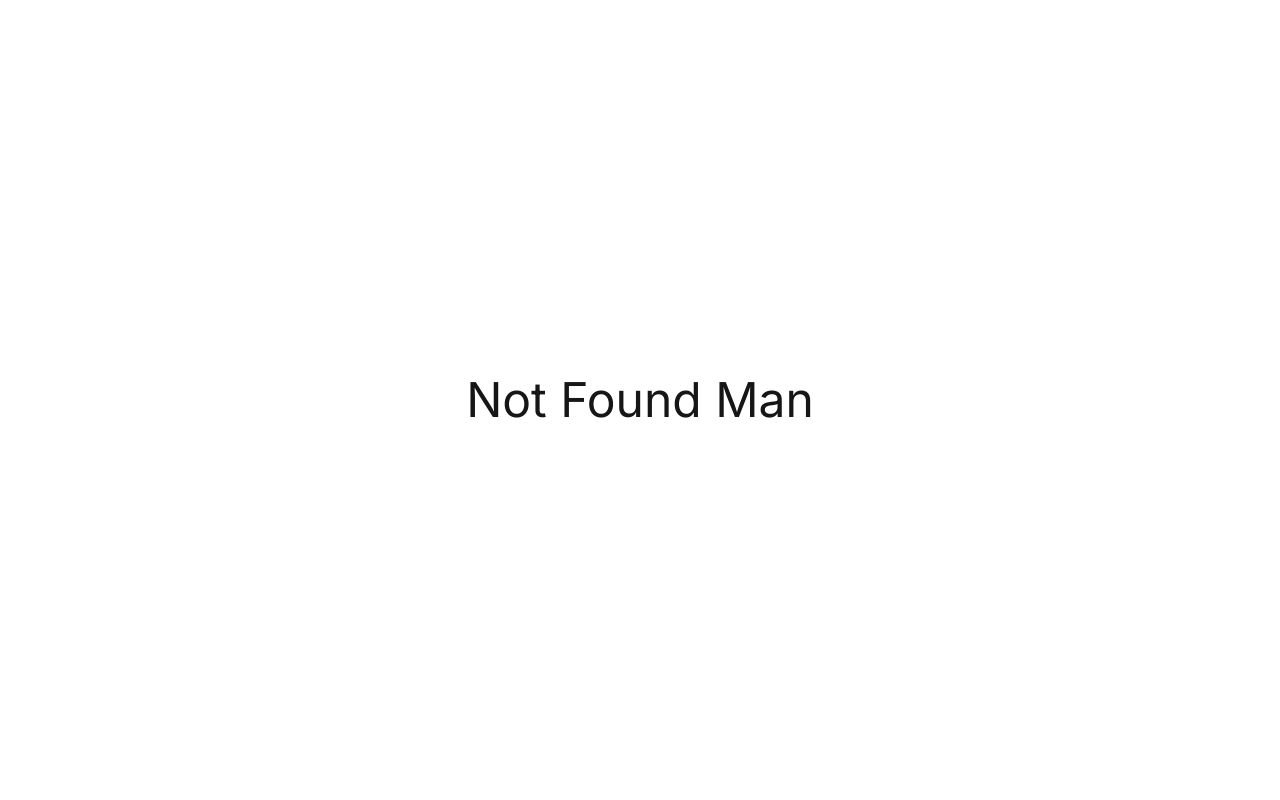
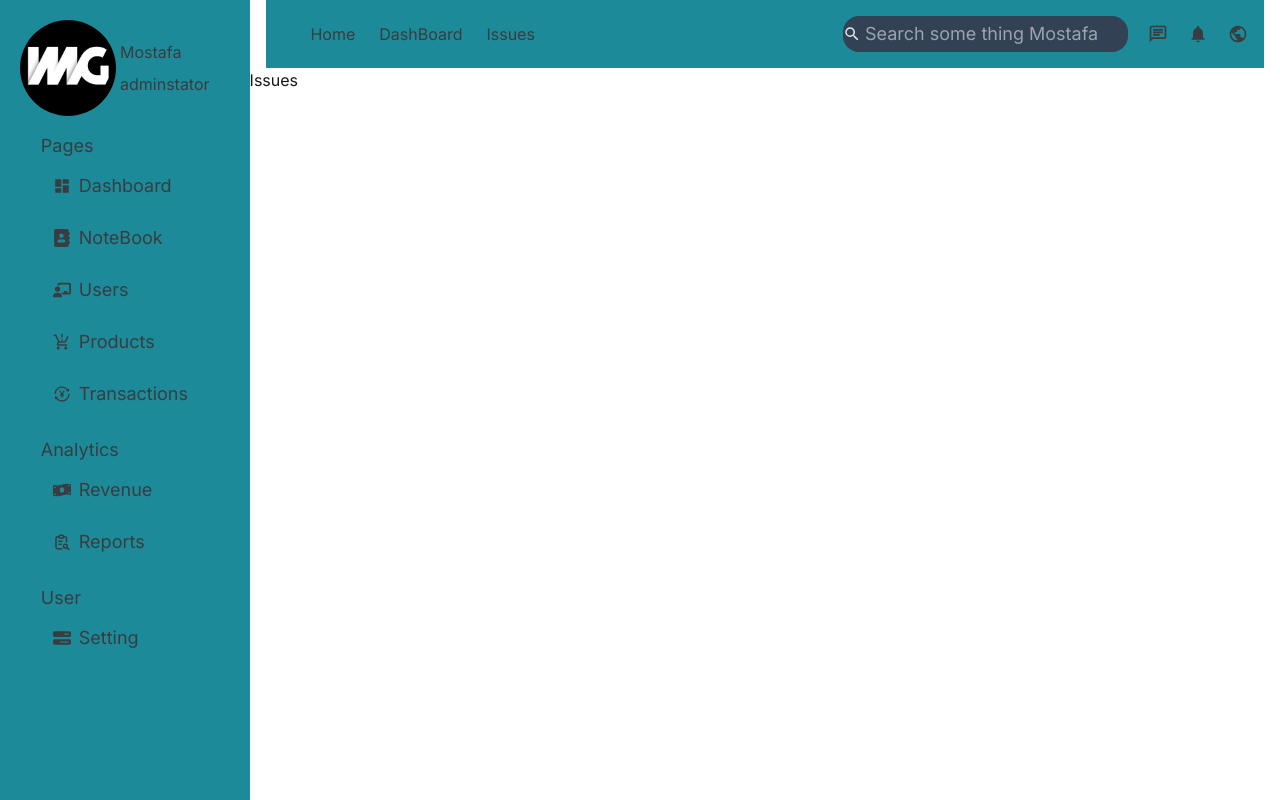
Before and after one commit to Mostafa-El-Masry/dashboard, a Next.js app: page /dashboard/issues in a window 1280 px wide. Before the commit this address had no page. Built offline with nearby package versions, Linux system fonts and the light colour scheme.

Commit message:
Navbar update

```diff
--- /dev/null
+++ b/app/dashboard/issues/page.tsx
@@ -0,0 +1,7 @@
+import React from "react";
+
+const IssuesPage = () => {
+  return <div>Issues</div>;
+};
+
+export default IssuesPage;
--- a/app/ui/dashboard/navbar/navbar.tsx
+++ b/app/ui/dashboard/navbar/navbar.tsx
@@ -9,20 +9,22 @@ import {
 } from "react-icons/md";
 
 const Navbar = () => {
-
   const links = [
-    {href:"/", label:"Home"},
-    {href:"/dashboard", label:"DashBoard"},
-  ]
+    { href: "/", label: "Home" },
+    { href: "/dashboard", label: "DashBoard" },
+    { href: "/dashboard/issues", label: "Issues" },
+  ];
 
   return (
     <div className="flex navbar items-center justify-between capitalize p-4">
       <div className="flex">
-      <ul>
-        {links.map(link => <Link key={link.href} href={link.href}
-        className="ml-6"
-        >{link.label}</Link>)}
-      </ul>
+        <ul>
+          {links.map((link) => (
+            <Link key={link.href} href={link.href} className="ml-6">
+              {link.label}
+            </Link>
+          ))}
+        </ul>
       </div>
 
       <div className="flex items-center justify-between gap-5">
```
